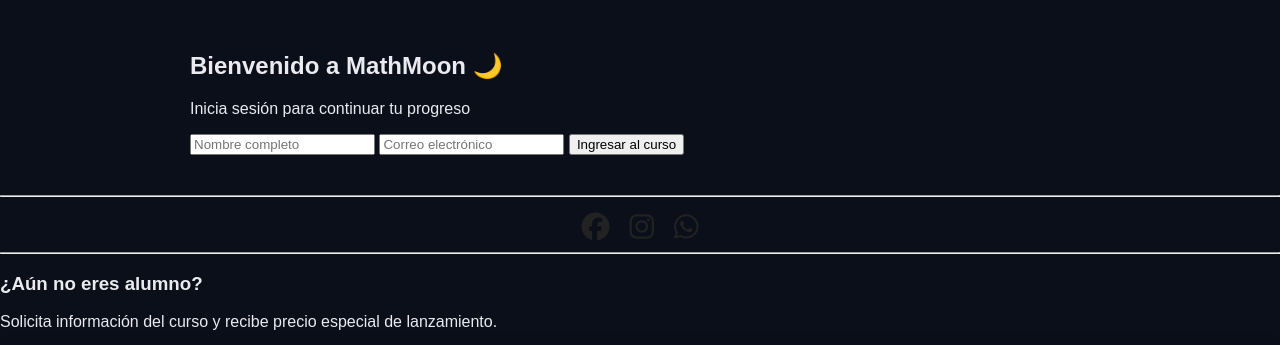
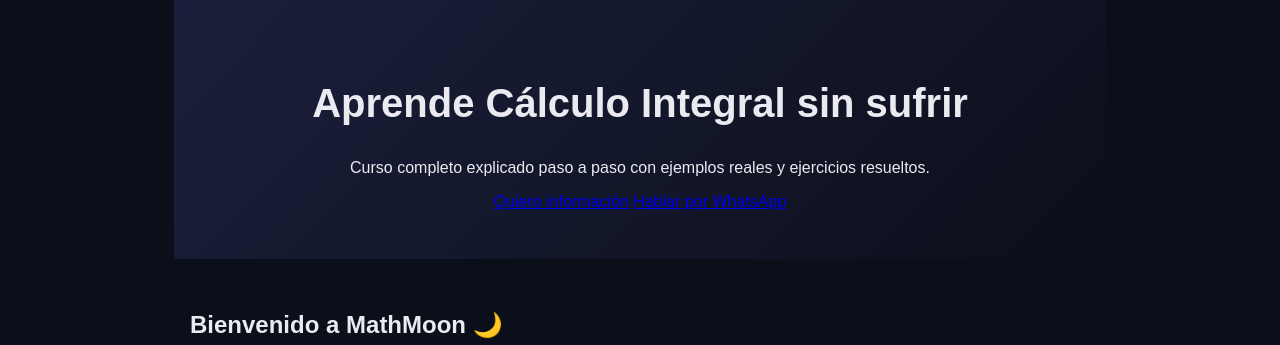
Before and after one commit to MIGUEL5564/topicos-calculo-integral-MathMoon, a plain HTML site: page index.html in a window 1280 px wide. Shown: the top 345 px of the page. Drawn offline with nearby package versions, Linux system fonts and the light colour scheme.

Commit message:
index.html

```diff
--- a/index.html
+++ b/index.html
@@ -1,5 +1,16 @@
 <!DOCTYPE html>
 <html lang="es">
+
+<section class="hero">
+  <h1>Aprende Cálculo Integral sin sufrir</h1>
+  <p>Curso completo explicado paso a paso con ejemplos reales y ejercicios resueltos.</p>
+
+  <a href="#registro" class="btn-primary">Quiero información</a>
+  <a href="https://wa.me/521TU_NUMERO" target="_blank" class="btn-secondary">
+    Hablar por WhatsApp
+  </a>
+</section>
+
 
 <head>
   <meta charset="UTF-8">
```
